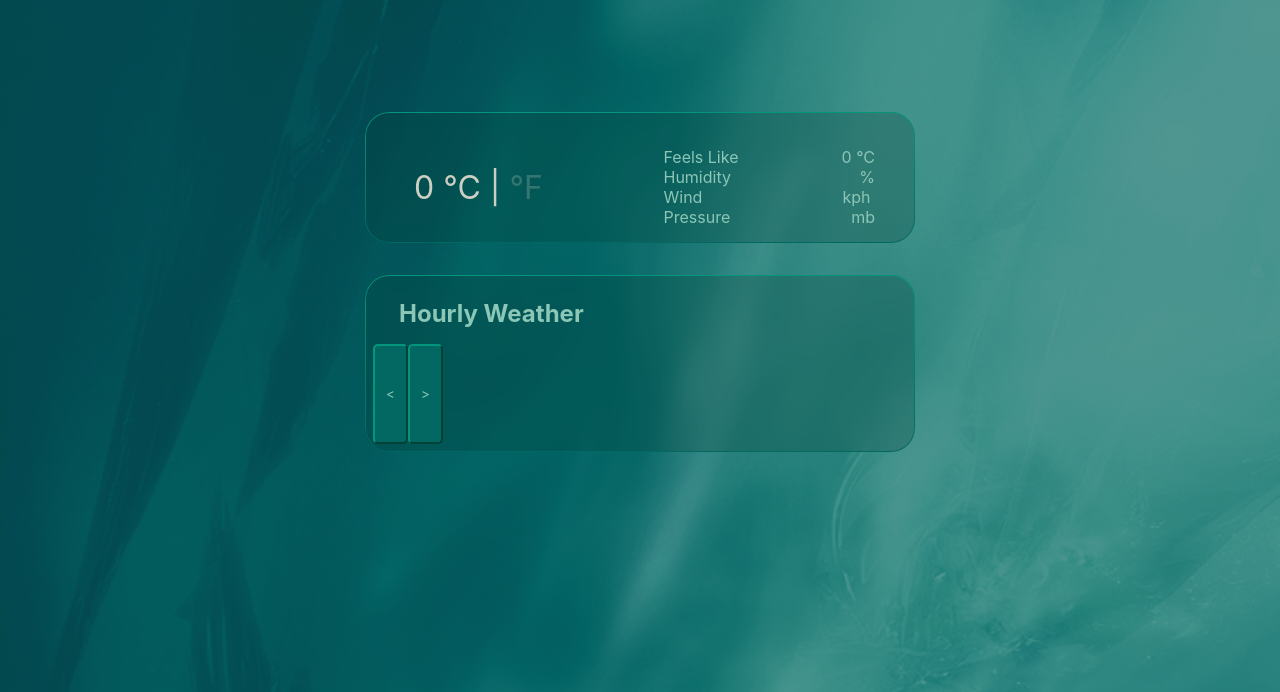
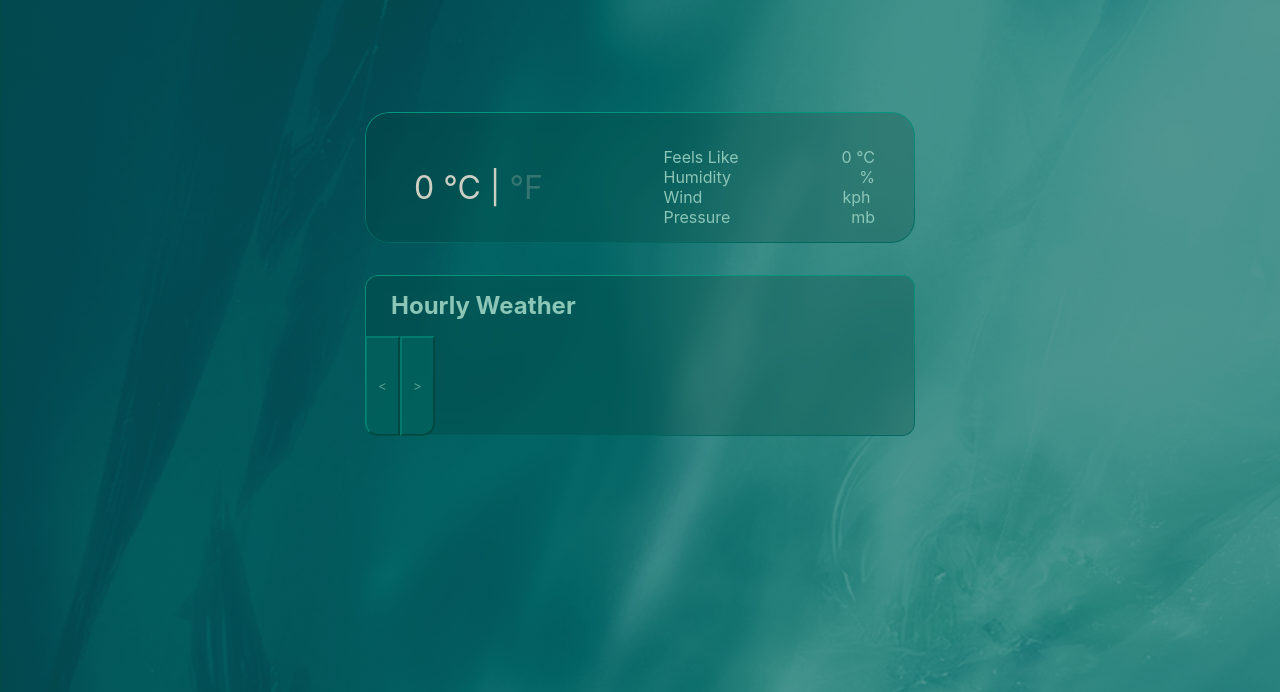
Before and after one commit to abbierm/weatherApp, a FastAPI app: template app/templates/weather_flex.html in a window 1280 px wide. Shown: the top 692 px of the page. Run offline with FastAPI, Linux system fonts and the light colour scheme; the template is opened without the code that fills it, so the values that code supplies are empty; parts of the project's set-up code (start-up, migrations or seed data) failed here and were passed over.

Commit message:
added more hours to hourly scroller and tweaked scroll button styling

```diff
--- a/app/static/main.js
+++ b/app/static/main.js
@@ -48,7 +48,6 @@ function switchToMetric() {
    let currentTemps = document.querySelectorAll(".temp");
    for (let t of currentTemps) {
       let temp = t.dataset.name;
-      console.log(temp);
       t.innerHTML = `${temp} °C`;
    }
 
@@ -75,8 +74,6 @@ document.addEventListener("DOMContentLoaded", () => {
       }
 })
 
-
-
 function toggleUnits() {
    if (localStorage.getItem("units") == "metric") {
       switchToImperial();
--- a/app/static/style.css
+++ b/app/static/style.css
@@ -6,7 +6,6 @@
     --primary-800: hsl(172, 97%, 17%);
     --primary-700: hsl(176, 94%, 21%);
     --primary-600: hsl(170, 95%, 30%);
-
 
     --primary-300: hsl(175, 26%, 61%);
     --primary-200: hsl(165, 34%, 66%);
@@ -27,7 +26,6 @@
 
     --border-1: var(--primary-700);
     --border-2: var(--primary-600);
-
 }
 
 *,
@@ -235,7 +233,8 @@ input#submit-button:hover {
 }
 
 #hourly-card {
-    padding: .5rem;
+    border-radius: .8rem;
+    padding: 0rem;
 }
 
 #hours-carousel-wrapper {
@@ -243,6 +242,7 @@ input#submit-button:hover {
     flex-direction: row;
     height: 100%;
     overflow: hidden;
+    border-radius: 0 0 .8rem .8rem;
 }
 
 #hours-carousel {
@@ -271,10 +271,17 @@ input#submit-button:hover {
     min-height: 90px;
     min-width: 80px;
     text-align: center;
-    border: .5px solid hsl(from var(--border-2) h s l / 0.15);
-    border-radius: 5px;
+    border: .5px solid hsl(from var(--border-2) h s l / 0.1);
     justify-content: center;
     gap: .45rem;
+}
+
+single-hour:first-child {
+    border-bottom-left-radius: .8rem;
+}
+
+single-hour:last-child {
+    border-bottom-right-radius: .8rem;
 }
 
 #hourly-title {
@@ -287,8 +294,16 @@ input#submit-button:hover {
     color: var(--text-3);
     width: 35px;
     min-height: 90px;
-    border-radius: 5px;
     border-color: var(--border-2);
+    opacity: .6;
+}
+
+.left-button {
+    border-bottom-left-radius: .8rem;
+}
+
+.right-button {
+    border-bottom-right-radius: .8rem;
 }
 
 
--- a/app/templates/weather_flex.html
+++ b/app/templates/weather_flex.html
@@ -52,7 +52,7 @@ Weather for {{ info.location }}
 <div class="card" id="hourly-card">
 	<h2 id="hourly-title">Hourly Weather</h2>
 	<div id="hours-carousel-wrapper">
-		<button class="hourly-list-arrow-btn" onClick="scrollCarousel(-1)">&lt;</button>
+		<button class="hourly-list-arrow-btn left-button" onClick="scrollCarousel(-1)">&lt;</button>
 		<div id="hours-carousel">
 			{% for t, hour in info.hourly.items() %}
 				<div class="single-hour">
@@ -64,7 +64,7 @@ Weather for {{ info.location }}
 				</div>
 			{% endfor %}
 		</div>
-		<button class="hourly-list-arrow-btn" onClick="scrollCarousel(1)">&gt;</button>
+		<button class="hourly-list-arrow-btn right-button" onClick="scrollCarousel(1)">&gt;</button>
 	</div>
 </div>
 
```
Also changed, not shown: app/dependencies/weather_data_util.py (+4 -4 lines).
